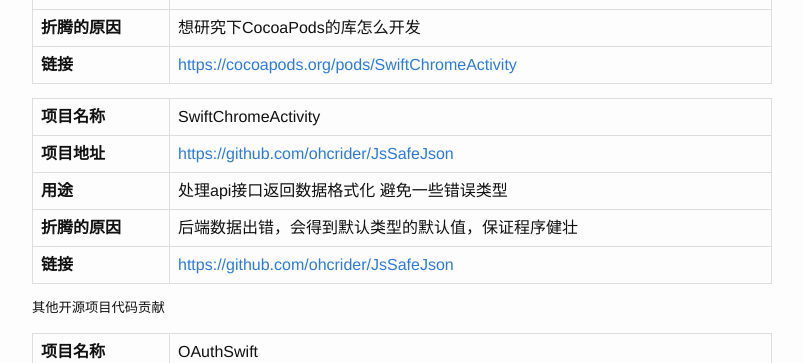
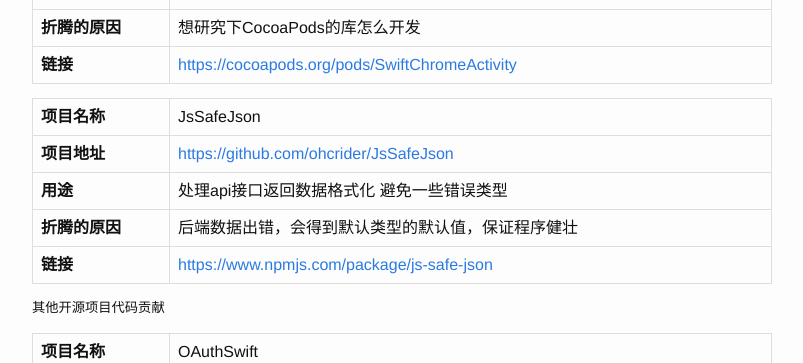
Before and after one commit to ohcrider/ohcrider.github.io, a Jekyll site: the page built from resume.md, in a window 1280 px wide and 900 px high, scrolled down 6232 px. Shown: the part 152-515 px from the top of the window, without its empty margins (238-1041 px from the left). Built offline with Jekyll 4.4.1, drawn with Linux system fonts in a browser that asks for light colours.

Commit message:
Update resume.md

```diff
--- a/resume.md
+++ b/resume.md
@@ -199,11 +199,11 @@
 折腾的原因 | 想研究下CocoaPods的库怎么开发
 链接 | [https://cocoapods.org/pods/SwiftChromeActivity](https://cocoapods.org/pods/SwiftChromeActivity)
 
-项目名称 | SwiftChromeActivity
+项目名称 | JsSafeJson
 项目地址 | [https://github.com/ohcrider/JsSafeJson](https://github.com/ohcrider/JsSafeJson)
 用途 | 处理api接口返回数据格式化 避免一些错误类型
 折腾的原因 | 后端数据出错，会得到默认类型的默认值，保证程序健壮
-链接 | [https://github.com/ohcrider/JsSafeJson](https://github.com/ohcrider/JsSafeJson)
+链接 | [https://www.npmjs.com/package/js-safe-json](https://www.npmjs.com/package/js-safe-json)
 
 ##### 其他开源项目代码贡献
 
```
